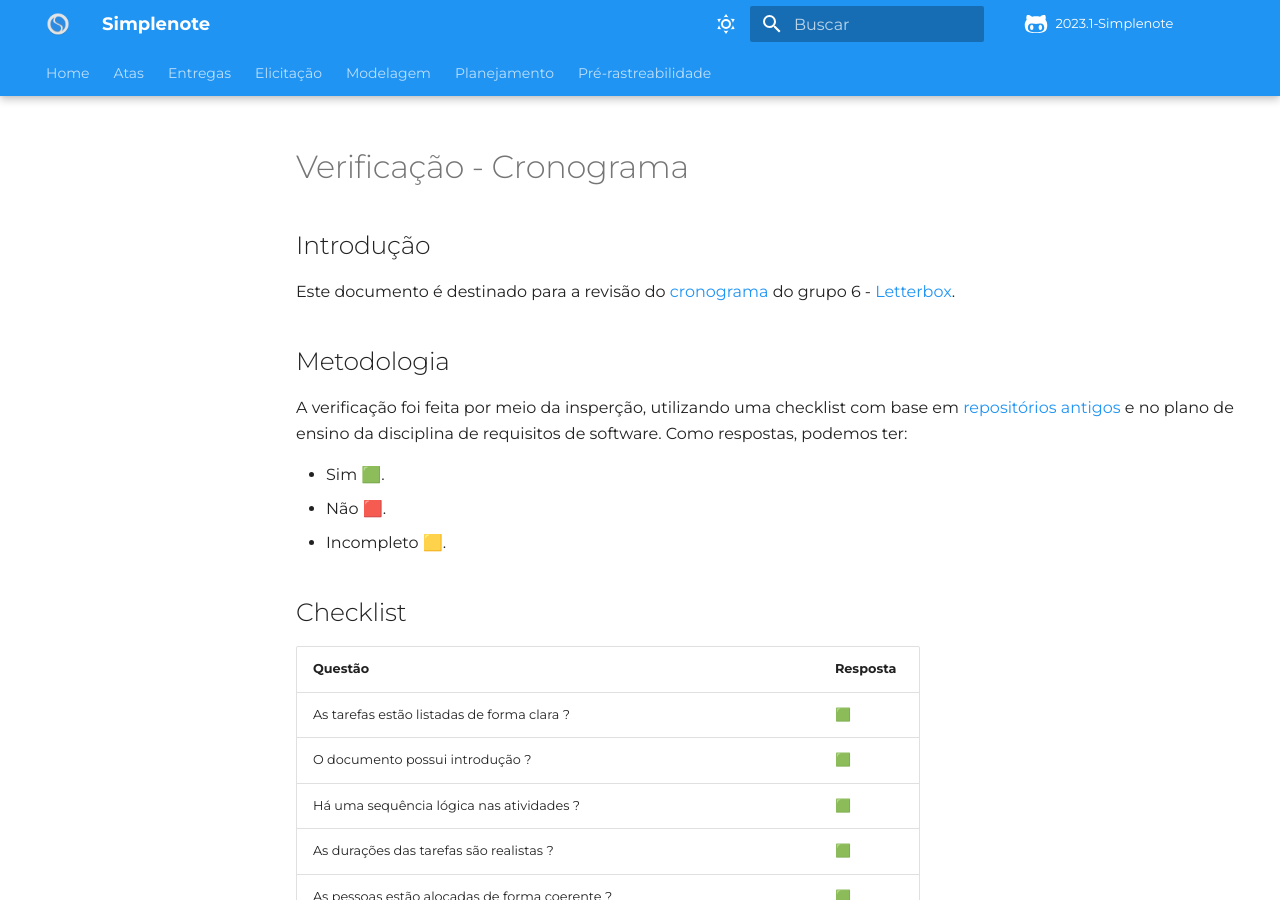
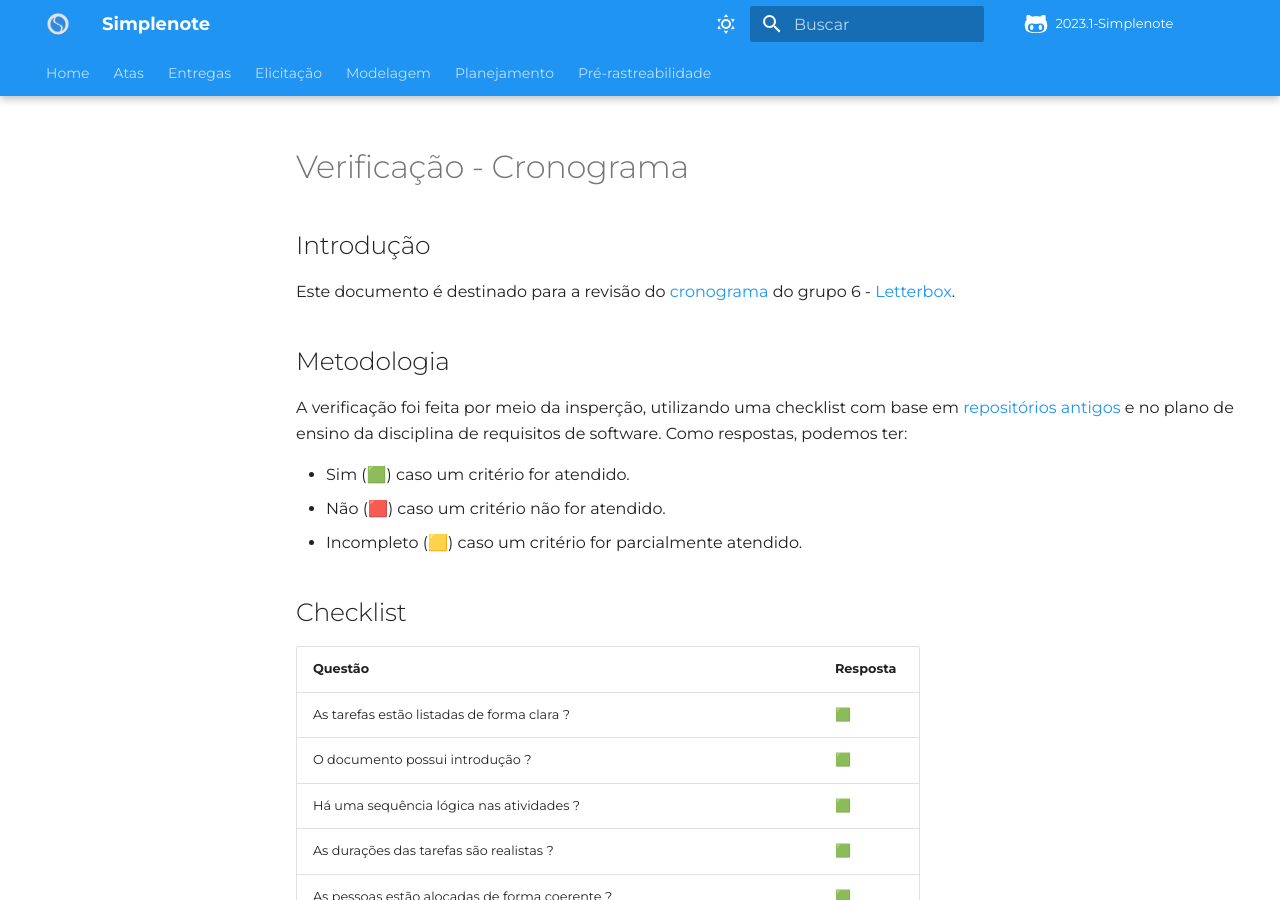
Before and after one commit to Requisitos-de-Software/2023.1-Simplenote, an MkDocs documentation site: the page built from docs/analise/planejamento/cronograma.md, in a window 1280 px wide and 900 px high. Built offline with MkDocs 1.6.1 and Material for MkDocs 9.7.7, drawn with Linux system fonts in a browser that asks for light colours; some web fonts are replaced; comment, search, counter and statistics services are not loaded.

Commit message:
Update cronograma.md

```diff
--- a/docs/analise/planejamento/cronograma.md
+++ b/docs/analise/planejamento/cronograma.md
@@ -7,9 +7,9 @@ Este documento é destinado para a revisão do [cronograma](https://github.com/R
 
 A verificação foi feita por meio da insperção, utilizando uma checklist com base em [repositórios antigos](https://github.com/Requisitos-de-Software) e no plano de ensino da disciplina de requisitos de software. Como respostas, podemos ter:
 
-- Sim 🟩.
-- Não 🟥.
-- Incompleto 🟨.
+- Sim (🟩) caso um critério for atendido.
+- Não (🟥) caso um critério não for atendido.
+- Incompleto (🟨) caso um critério for parcialmente atendido.
 
 ## Checklist
 |Questão|Resposta|
```
